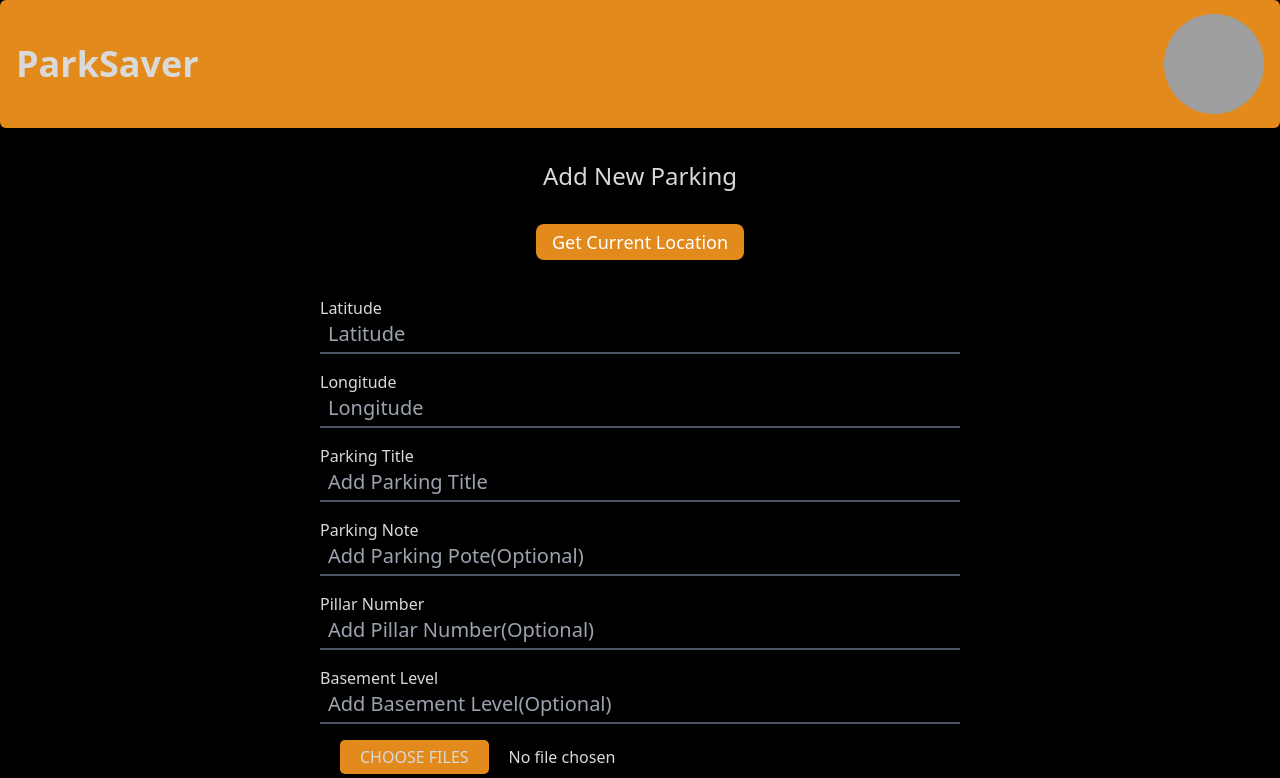
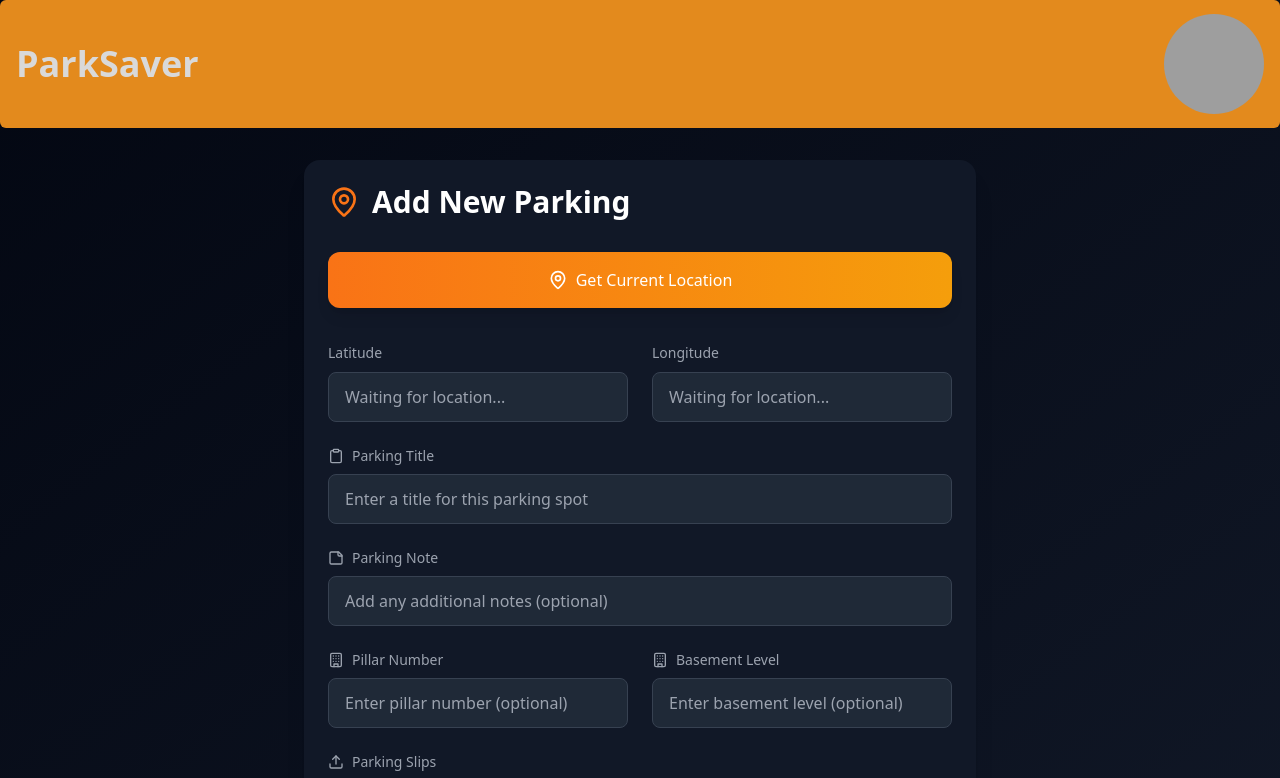
Before and after one commit to Amanthukral12/Parking-App, a React (Vite) app in the folder Frontend/: page /add-parking in a window 1280 px wide. Shown: the top 778 px of the page. Built offline with nearby package versions, Linux system fonts and the light colour scheme; sample sign-in values are in the browser's storage; grey boxes are pictures that could not be loaded.

Commit message:
Add UI Changes for Add Parking page

```diff
--- a/Frontend/src/pages/AddParking.jsx
+++ b/Frontend/src/pages/AddParking.jsx
@@ -1,9 +1,18 @@
-import { useReducer } from "react";
+import { useReducer, useState } from "react";
 import { addParkingReducer } from "../reducers/AddParkingReducer.jsx";
 import { UserParking } from "../context/ParkingProvider.jsx";
 import { toast } from "react-toastify";
 import Navbar from "../components/Navbar.jsx";
 import { useNavigate } from "react-router-dom";
+import PageTransition from "../components/PageTransition.jsx";
+import {
+  Building,
+  Clipboard,
+  MapPin,
+  Save,
+  StickyNote,
+  Upload,
+} from "lucide-react";
 
 const AddParking = () => {
   const initialState = {
@@ -15,39 +24,61 @@ const AddParking = () => {
     pillarNumber: "",
     parkingSlip: [],
   };
+
   const [state, dispatch] = useReducer(addParkingReducer, initialState);
+  const [isLoading, setIsLoading] = useState(false);
   const { addParking } = UserParking();
   const navigate = useNavigate();
 
   const { latitude, longitude, title, note, basementLevel, pillarNumber } =
     state;
 
-  const getCurrentLocation = (e) => {
+  const getCurrentLocation = async (e) => {
     e.preventDefault();
     if (navigator.geolocation) {
-      navigator.geolocation.getCurrentPosition((position) => {
+      try {
+        const position = await new Promise((resolve, reject) => {
+          navigator.geolocation.getCurrentPosition(resolve, reject);
+        });
+
         dispatch({
           type: "SET_LOCATION",
-          latitude: position.coords.latitude,
-          longitude: position.coords.longitude,
+          latitude: position.coords.latitude.toString(),
+          longitude: position.coords.longitude.toString(),
         });
+
+        toast.success("Location successfully retrieved", {
+          position: "bottom-right",
+          theme: "dark",
         });
+      } catch (error) {
+        toast.error(
+          "Unable to get current location. Please try again or enter manually.",
+          {
+            theme: "dark",
+          }
+        );
+      }
     } else {
-      toast.error(
-        "Not able to find current location. Please track using Pillar Number"
-      );
+      toast.error("Geolocation is not supported by your browser", {
+        theme: "dark",
+      });
     }
   };
 
   const handleCapture = (e) => {
-    if (e.target.files) {
-      if (e.target.files.length !== 0) {
+    if (e.target.files?.length) {
       const files = Array.from(e.target.files);
       dispatch({
         type: "SET_PARKING_SLIPS",
         parkingSlip: files,
       });
+      toast.success(
+        `${files.length} image${files.length > 1 ? "s" : ""} selected`,
+        {
+          theme: "dark",
         }
+      );
     }
   };
 
@@ -61,6 +92,8 @@ const AddParking = () => {
 
   const handleSubmit = async (e) => {
     e.preventDefault();
+    setIsLoading(true);
+
     const formData = new FormData();
     formData.append("latitude", latitude);
     formData.append("longitude", longitude);
@@ -72,116 +105,191 @@ const AddParking = () => {
 
     try {
       await addParking(formData);
-      toast.success("Parking successfully added");
+      toast.success("Parking spot successfully added", {
+        theme: "dark",
+      });
       navigate("/");
     } catch (error) {
-      if (error.response && error.response.data) {
+      if (error.response?.data) {
         const parser = new DOMParser();
         const htmlDoc = parser.parseFromString(
           error.response.data,
           "text/html"
         );
-        let errorMessage = htmlDoc.body.textContent.trim();
+        let errorMessage =
+          htmlDoc.body.textContent?.trim() || "An error occurred";
         const index = errorMessage.indexOf("at");
         if (index !== -1) {
-          errorMessage = errorMessage.substring(0, index);
-          errorMessage = errorMessage.replace("Error: ", "");
+          errorMessage = errorMessage
+            .substring(0, index)
+            .replace("Error: ", "");
         }
-        toast.error(errorMessage);
+        toast.error(errorMessage, {
+          theme: "dark",
+        });
       } else {
-        toast.error(error.message);
+        toast.error(error.message, {
+          theme: "dark",
+        });
       }
+    } finally {
+      setIsLoading(false);
     }
   };
 
   return (
-    <div className="bg-black min-h-[100vh]">
-      <div className="w-full flex justify-center sticky top-0 z-10 mb-4">
+    <PageTransition className="min-h-screen bg-gradient-to-br from-gray-950 to-gray-900">
+      <div className="w-full sticky top-0 z-10">
         <Navbar />
       </div>
-      <section className="flex flex-col items-center">
-        <h1 className="text-[#D9D9D9] text-2xl my-4">Add New Parking</h1>
+
+      <div className="container mx-auto px-4 py-8">
+        <div className="max-w-2xl mx-auto">
+          <div className="bg-gray-900 rounded-2xl shadow-xl overflow-hidden">
+            <div className="p-6">
+              <h1 className="text-3xl font-bold text-white mb-8 flex items-center">
+                <MapPin className="w-8 h-8 mr-3 text-orange-500" />
+                Add New Parking
+              </h1>
+
               <button
-          className="bg-[#E38A1D] rounded-lg text-lg text-white py-1 px-4 my-4"
+                className="w-full mb-8 px-6 py-4 bg-gradient-to-r from-orange-500 to-amber-500 rounded-xl text-white font-medium shadow-lg hover:shadow-orange-500/30 transition-all duration-300 hover:scale-[1.02] flex items-center justify-center"
                 onClick={getCurrentLocation}
+                disabled={isLoading}
               >
+                <MapPin className="w-5 h-5 mr-2" />
                 Get Current Location
               </button>
-        <form
-          onSubmit={handleSubmit}
-          className="flex flex-col w-4/5 md:w-1/2 mt-5"
-        >
-          <label className="text-[#D9D9D9]">Latitude</label>
+
+              <form onSubmit={handleSubmit} className="space-y-6">
+                <div className="grid gap-6 md:grid-cols-2">
+                  <div className="space-y-2">
+                    <label className="text-sm font-medium text-gray-400">
+                      Latitude
+                    </label>
                     <input
                       type="text"
                       name="latitude"
-            placeholder="Latitude"
                       value={latitude}
                       readOnly
-            className="text-lg lg:text-xl pl-2 border-b-2 border-gray-600 mb-4  outline-none pb-1 bg-black text-[#D9D9D9]"
+                      className="w-full px-4 py-3 rounded-lg bg-gray-800 border border-gray-700 text-white placeholder-gray-400 focus:outline-none focus:ring-2 focus:ring-orange-500"
+                      placeholder="Waiting for location..."
                     />
-          <label className="text-[#D9D9D9]">Longitude</label>
+                  </div>
+
+                  <div className="space-y-2">
+                    <label className="text-sm font-medium text-gray-400">
+                      Longitude
+                    </label>
                     <input
                       type="text"
                       name="longitude"
-            placeholder="Longitude"
                       value={longitude}
                       readOnly
-            className="text-lg lg:text-xl pl-2 border-b-2 border-gray-600 mb-4  outline-none pb-1 bg-black text-[#D9D9D9]"
+                      className="w-full px-4 py-3 rounded-lg bg-gray-800 border border-gray-700 text-white placeholder-gray-400 focus:outline-none focus:ring-2 focus:ring-orange-500"
+                      placeholder="Waiting for location..."
                     />
-          <label className="text-[#D9D9D9]">Parking Title</label>
+                  </div>
+                </div>
+
+                <div className="space-y-2">
+                  <label className="text-sm font-medium text-gray-400 flex items-center">
+                    <Clipboard className="w-4 h-4 mr-2" />
+                    Parking Title
+                  </label>
                   <input
                     type="text"
                     name="title"
-            placeholder="Add Parking Title"
                     value={title}
                     onChange={handleChange}
                     required
-            className="text-lg lg:text-xl pl-2 border-b-2 border-gray-600 mb-4  outline-none pb-1 bg-black text-[#D9D9D9]"
+                    className="w-full px-4 py-3 rounded-lg bg-gray-800 border border-gray-700 text-white placeholder-gray-400 focus:outline-none focus:ring-2 focus:ring-orange-500"
+                    placeholder="Enter a title for this parking spot"
                   />
-          <label className="text-[#D9D9D9]">Parking Note</label>
+                </div>
+
+                <div className="space-y-2">
+                  <label className="text-sm font-medium text-gray-400 flex items-center">
+                    <StickyNote className="w-4 h-4 mr-2" />
+                    Parking Note
+                  </label>
                   <input
                     type="text"
                     name="note"
-            placeholder="Add Parking Pote(Optional)"
                     value={note}
                     onChange={handleChange}
-            className="text-lg lg:text-xl pl-2 border-b-2 border-gray-600 mb-4  outline-none pb-1 bg-black text-[#D9D9D9]"
+                    className="w-full px-4 py-3 rounded-lg bg-gray-800 border border-gray-700 text-white placeholder-gray-400 focus:outline-none focus:ring-2 focus:ring-orange-500"
+                    placeholder="Add any additional notes (optional)"
                   />
-          <label className="text-[#D9D9D9]">Pillar Number</label>
+                </div>
+
+                <div className="grid gap-6 md:grid-cols-2">
+                  <div className="space-y-2">
+                    <label className="text-sm font-medium text-gray-400 flex items-center">
+                      <Building className="w-4 h-4 mr-2" />
+                      Pillar Number
+                    </label>
                     <input
                       type="text"
                       name="pillarNumber"
-            placeholder="Add Pillar Number(Optional)"
                       value={pillarNumber}
                       onChange={handleChange}
-            className="text-lg lg:text-xl pl-2 border-b-2 border-gray-600 mb-4  outline-none pb-1 bg-black text-[#D9D9D9]"
+                      className="w-full px-4 py-3 rounded-lg bg-gray-800 border border-gray-700 text-white placeholder-gray-400 focus:outline-none focus:ring-2 focus:ring-orange-500"
+                      placeholder="Enter pillar number (optional)"
                     />
-          <label className="text-[#D9D9D9]">Basement Level</label>
+                  </div>
+
+                  <div className="space-y-2">
+                    <label className="text-sm font-medium text-gray-400 flex items-center">
+                      <Building className="w-4 h-4 mr-2" />
+                      Basement Level
+                    </label>
                     <input
                       type="text"
                       name="basementLevel"
-            placeholder="Add Basement Level(Optional)"
                       value={basementLevel}
                       onChange={handleChange}
-            className="text-lg lg:text-xl pl-2 border-b-2 border-gray-600 mb-4  outline-none pb-1 bg-black text-[#D9D9D9]"
+                      className="w-full px-4 py-3 rounded-lg bg-gray-800 border border-gray-700 text-white placeholder-gray-400 focus:outline-none focus:ring-2 focus:ring-orange-500"
+                      placeholder="Enter basement level (optional)"
                     />
+                  </div>
+                </div>
+
+                <div className="space-y-2">
+                  <label className="text-sm font-medium text-gray-400 flex items-center">
+                    <Upload className="w-4 h-4 mr-2" />
+                    Parking Slips
+                  </label>
                   <input
+                    type="file"
                     accept="image/*"
-            type="file"
                     capture="environment"
                     onChange={handleCapture}
                     multiple
+                    className="w-full px-4 py-3 rounded-lg bg-gray-800 border border-gray-700 text-white file:mr-4 file:py-2 file:px-4 file:rounded-full file:border-0 file:text-sm file:font-semibold file:bg-orange-500 file:text-white hover:file:bg-orange-600"
                   />
+                </div>
+
                 <button
                   type="submit"
-            className="bg-[#E38A1D] rounded-lg text-lg text-[#D9D9D9] py-1 mt-5 mb-5"
+                  disabled={isLoading}
+                  className="w-full px-6 py-4 bg-gradient-to-r from-orange-500 to-amber-500 rounded-xl text-white font-medium shadow-lg hover:shadow-orange-500/30 transition-all duration-300 hover:scale-[1.02] flex items-center justify-center disabled:opacity-50 disabled:cursor-not-allowed"
                 >
-            Add Parking
+                  {isLoading ? (
+                    <div className="animate-spin rounded-full h-5 w-5 border-t-2 border-b-2 border-white"></div>
+                  ) : (
+                    <>
+                      <Save className="w-5 h-5 mr-2" />
+                      Add Parking Spot
+                    </>
+                  )}
                 </button>
               </form>
-      </section>
             </div>
+          </div>
+        </div>
+      </div>
+    </PageTransition>
   );
 };
 
```
Lines whose indentation alone changed are shown as unchanged.
